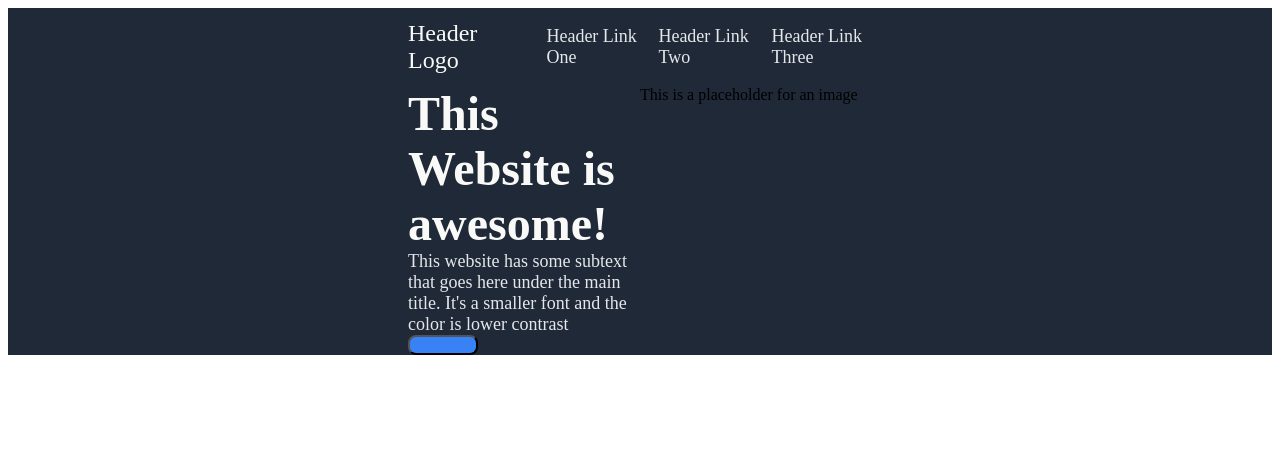
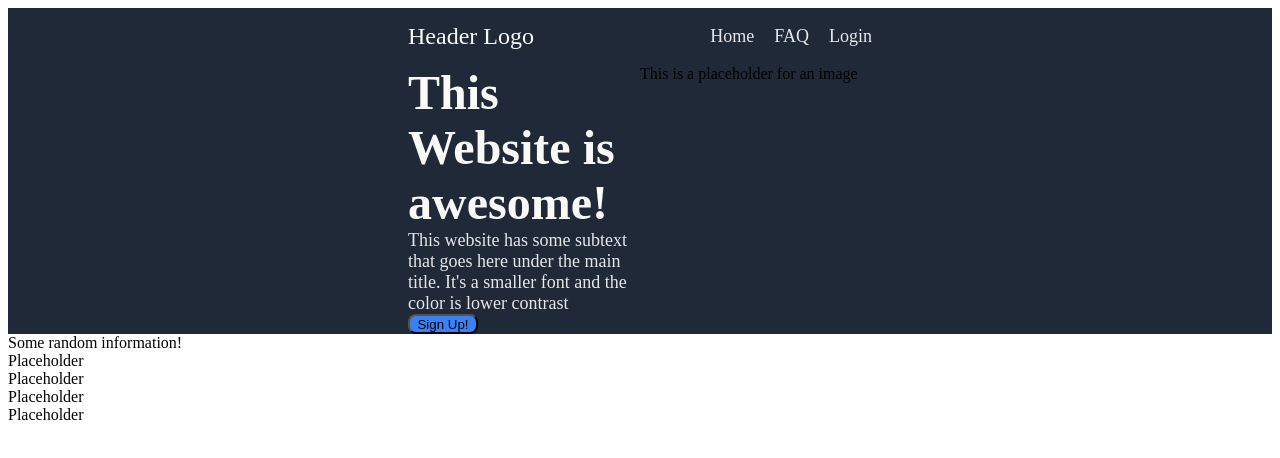
Before and after one commit to xalexjenkins/landing, a plain HTML site: page index.html in a window 1280 px wide. Drawn offline with Linux system fonts and the light colour scheme.

Commit message:
Add info for the 2nd piece of the body including title card and 4 different IDs

```diff
--- a/index.html
+++ b/index.html
@@ -13,27 +13,32 @@
             <div id="logo">Header Logo</div>
             <div id="Nav">
                 <ul>
-                    <li>Header Link One</li>
-                    <li>Header Link Two</li>
-                    <li>Header Link Three</li>
+                    <li>Home</li>
+                    <li>FAQ</li>
+                    <li>Login</li>
                 </ul>
             </div>
-
         </div>
         <div class="firstmeat">
             <div id="oneleft">
                 <div id="onetitle">This Website is awesome!</div>
                 <div id="onebody">This website has some subtext that goes here under the main title. It's a smaller font and the color is lower contrast</div>
-                <button id="onebutton"></button>
+                <button id="onebutton">Sign Up!</button>
             </div>
             <div id="oneright">
                 <div id="oneimage">This is a placeholder for an image</div>
             </div>
-
         </div>
-
     </div>
-    <div class="two"></div>
+    <div class="two">
+        <div id="twotitle">Some random information!</div>
+        <div id="twomeat">
+            <div id="twofirst">Placeholder</div>
+            <div id="twosecond">Placeholder</div>
+            <div id="twothird">Placeholder</div>
+            <div id="twofourth">Placeholder</div>
+        </div>
+    </div>
     <div class="three"></div>
     <div class="four"></div>
     <div class="five"></div>
```
